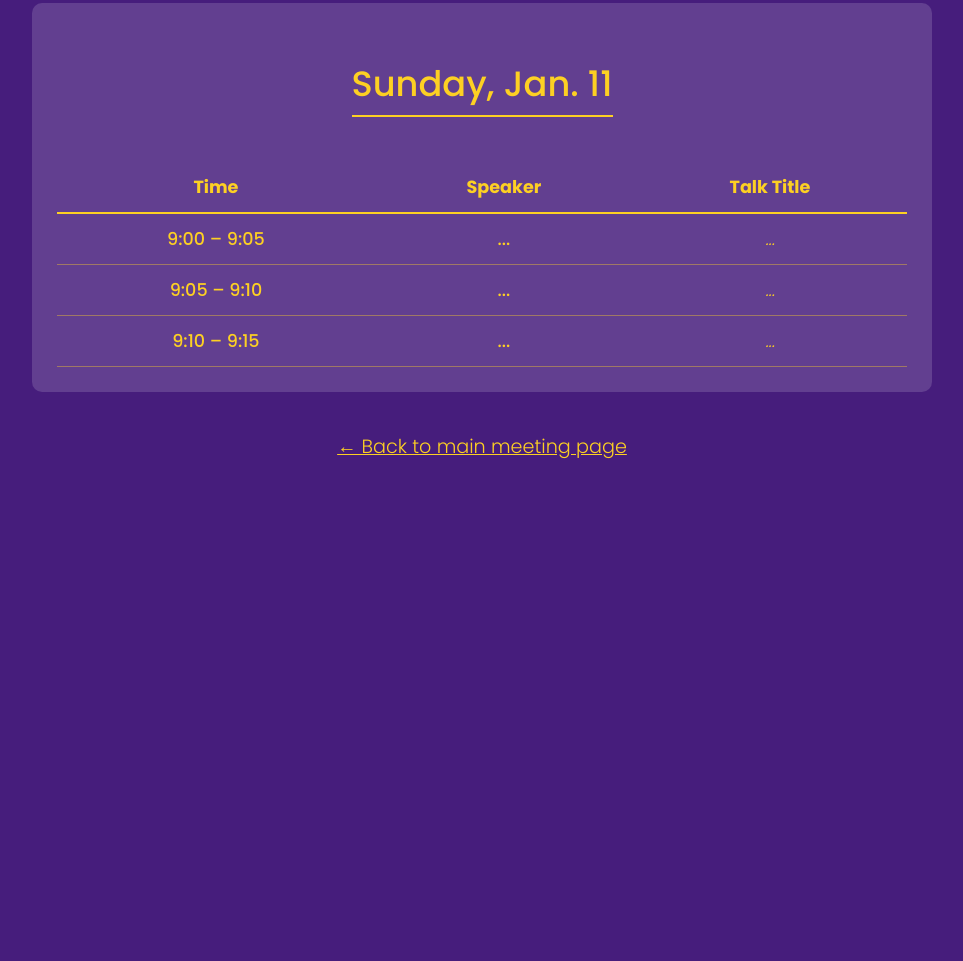
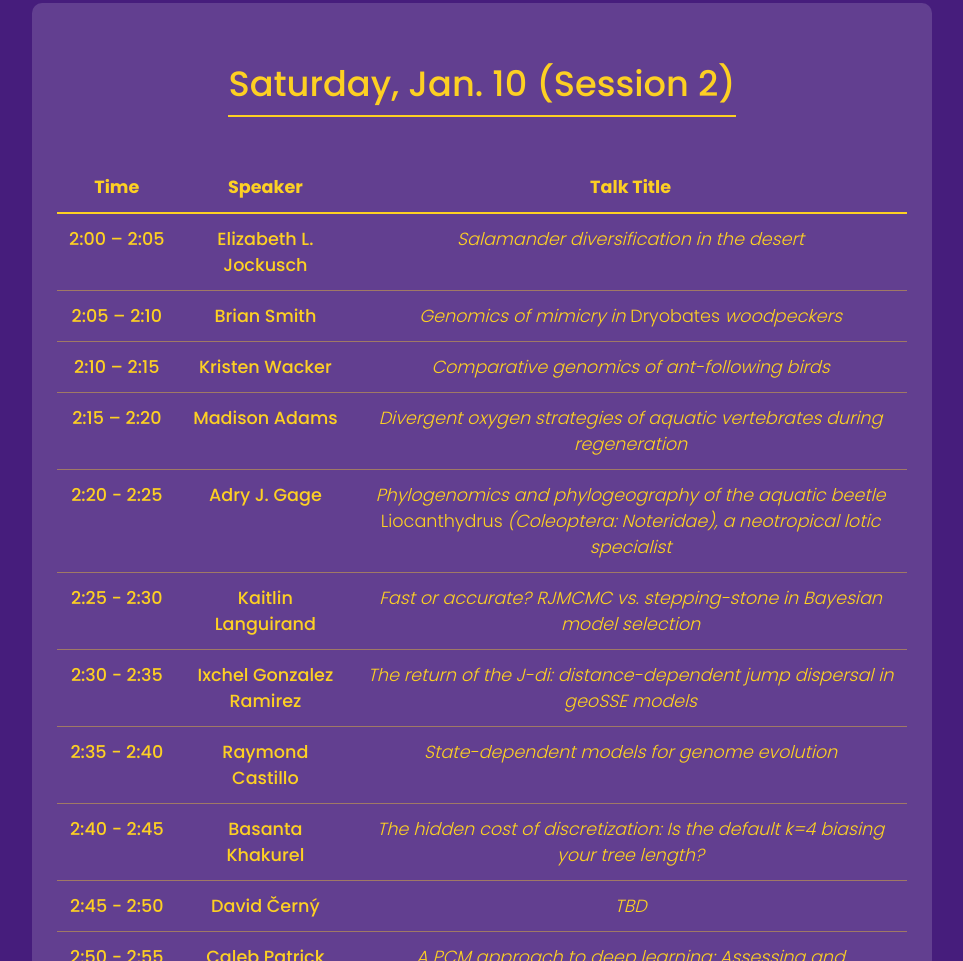
Before and after one commit to ssb2026/ssb2026.github.io, a plain HTML site: page talks.html in a window 1280 px wide. Shown: the part 1839-2800 px from the top of the page, without its empty margins (158-1121 px from the left). Before the commit the page ends 2441 px from the top, so only its background shows below. Drawn offline with Linux system fonts and the light colour scheme.

Commit message:
Adding session 2 talks

```diff
--- a/talks.html
+++ b/talks.html
@@ -118,7 +118,7 @@
     <h2>Talk Schedule</h2>
 
     <div class="schedule">
-      <h2>Saturday, Jan. 10</h2>
+      <h2>Saturday, Jan. 10 (Session 1)</h2>
 
       <table>
         <thead>
@@ -209,6 +209,112 @@
     </div>
 
     <div class="schedule">
+      <h2>Saturday, Jan. 10 (Session 2)</h2>
+
+      <table>
+        <thead>
+          <tr>
+            <th>Time</th>
+            <th>Speaker</th>
+            <th>Talk Title</th>
+          </tr>
+        </thead>
+        <tbody>
+          <tr>
+            <td class="time">2:00 – 2:05</td>
+            <td class="speaker">Elizabeth L. Jockusch</td>
+            <td class="title">Salamander diversification in the desert</td>
+          </tr>
+          <tr>
+            <td class="time">2:05 – 2:10</td>
+            <td class="speaker">Brian Smith</td>
+            <td class="title">Genomics of mimicry in <div style="font-style: normal; display: inline;">Dryobates</div> woodpeckers</td>
+          </tr>
+          <tr>
+            <td class="time">2:10 – 2:15</td>
+            <td class="speaker">Kristen Wacker</td>
+            <td class="title">Comparative genomics of ant-following birds</td>
+          </tr>
+          <tr>
+            <td class="time">2:15 – 2:20</td>
+            <td class="speaker">Madison Adams</td>
+            <td class="title">Divergent oxygen strategies of aquatic vertebrates during regeneration</td>
+          </tr>
+          <tr>
+            <td class="time">2:20 - 2:25</td>
+            <td class="speaker">Adry J. Gage</td>
+            <td class="title">Phylogenomics and phylogeography of the aquatic beetle <div style="font-style: normal; display: inline;">Liocanthydrus</div> (Coleoptera: Noteridae), a neotropical lotic specialist</td>
+          </tr>
+          <tr>
+            <td class="time">2:25 - 2:30</td>
+            <td class="speaker">Kaitlin Languirand</td>
+            <td class="title">Fast or accurate? RJMCMC vs. stepping-stone in Bayesian model selection</td>
+          </tr>
+          <tr>
+            <td class="time">2:30 - 2:35</td>
+            <td class="speaker">Ixchel Gonzalez Ramirez</td>
+            <td class="title">The return of the J-di: distance-dependent jump dispersal in geoSSE models</td>
+          </tr>
+          <tr>
+            <td class="time">2:35 - 2:40</td>
+            <td class="speaker">Raymond Castillo</td>
+            <td class="title">State-dependent models for genome evolution</td>
+          </tr>
+          <tr>
+            <td class="time">2:40 - 2:45</td>
+            <td class="speaker">Basanta Khakurel</td>
+            <td class="title">The hidden cost of discretization: Is the default k=4 biasing your tree length?</td>
+          </tr>
+          <tr>
+            <td class="time">2:45 - 2:50</td>
+            <td class="speaker">David Černý</td>
+            <td class="title">TBD</td>
+          </tr>
+          <tr>
+            <td class="time">2:50 - 2:55</td>
+            <td class="speaker">Caleb Patrick Charpentier</td>
+            <td class="title">A PCM approach to deep learning: Assessing and interpreting the behavior of neural networks for automated character construction</td>
+          </tr>
+          <tr>
+            <td class="time">2:55 - 3:00</td>
+            <td class="speaker">Santiago Claramunt</td>
+            <td class="title">Best strategies for time-scaling phylogenies using fossil calibrations</td>
+          </tr>
+          <tr>
+            <td class="time">3:00 - 3:05</td>
+            <td class="speaker">Benjamin Redelings</td>
+            <td class="title">Phylogenetic likelihoods with really large numbers of states</td>
+          </tr>
+          <tr>
+            <td class="time">3:05 - 3:10</td>
+            <td class="speaker">Samantha Price</td>
+            <td class="title">Cross-scale analyses of evolutionary regression slopes</td>
+          </tr>
+          <tr>
+            <td class="time">3:10 - 3:15</td>
+            <td class="speaker">Bruno do Rosario Petrucci</td>
+            <td class="title">Inferring a complete phylogenetic tree of Canidae under the stratigraphic-range fossilized birth-death process</td>
+          </tr>
+          <tr>
+            <td class="time">3:15 - 3:20</td>
+            <td class="speaker">Sydney Decker</td>
+            <td class="title">Integrating high resolution morphometrics when delimiting species</td>
+          </tr>
+          <tr>
+            <td class="time">3:20 - 3:25</td>
+            <td class="speaker">Nicolás Castillo Rodríguez</td>
+            <td class="title">Effects of sympatry on the evolution of <div style="font-style: normal; display: inline;">Puya</div> (Bromeliaceae) on Northern-Andean sky island systems</td>
+          </tr>
+          <tr>
+            <td class="time">3:25 - 3:30</td>
+            <td class="speaker">Edison Rea-Sancho</td>
+            <td class="title">From forest to phylogeny: Evolutionary insights into Magnoliaceae of the American Tropics</td>
+          </tr>
+        </tbody>
+      </table>
+    </div>
+
+    <div class="schedule">
       <h2>Sunday, Jan. 11</h2>
 
       <table>
```
